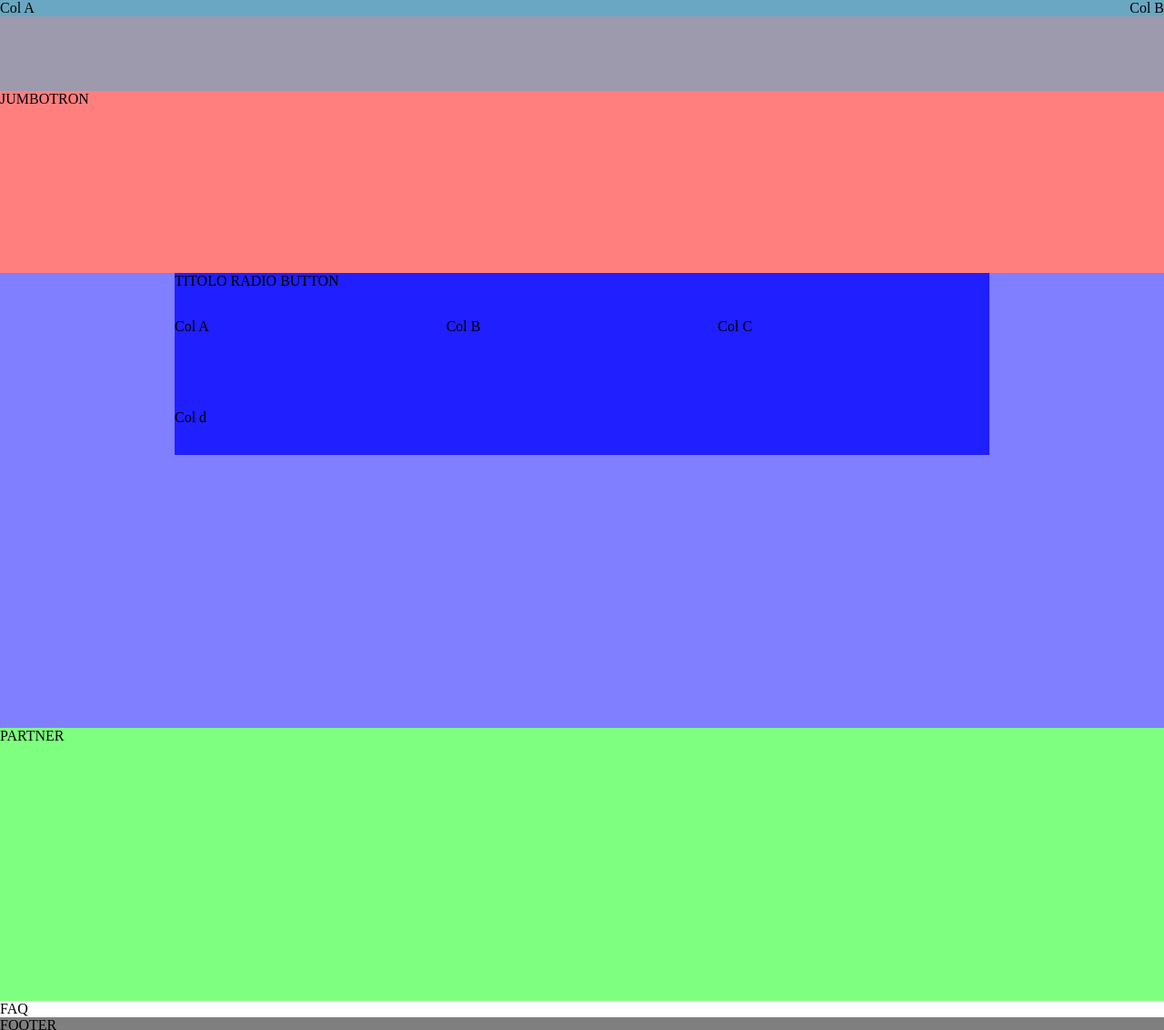
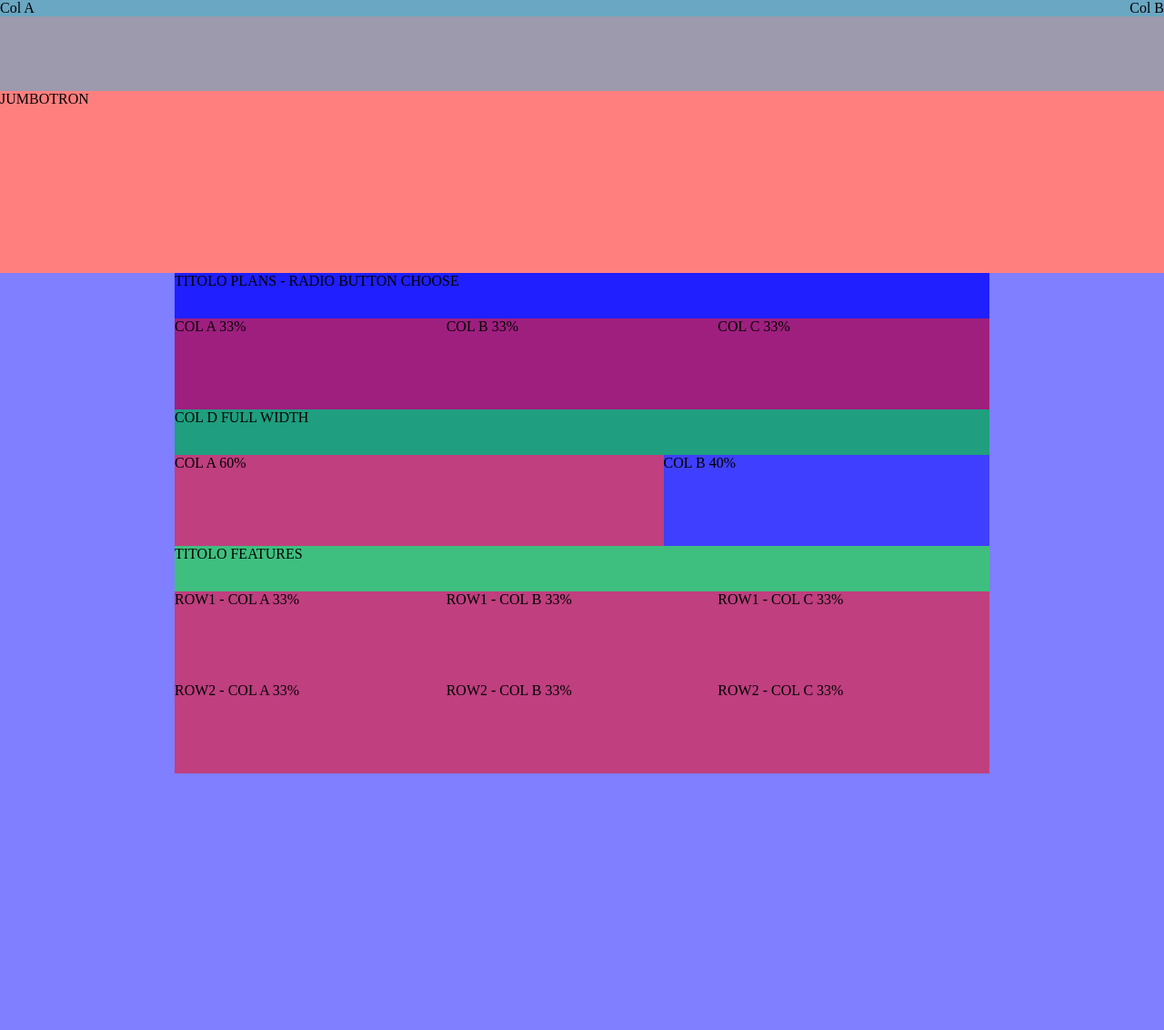
Before and after one commit to lucagaddini/htmlcss-dropbox, a plain HTML site: page index.html in a window 1280 px wide. Shown: the top 1132 px of the page at 91% size. Drawn offline with Linux system fonts and the light colour scheme.

Commit message:
{HTML} Added: Main completed Structure {CSS} Added: Main styles

```diff
--- a/assets/css/debug.css
+++ b/assets/css/debug.css
@@ -12,6 +12,10 @@
 
 .h500{
   height: 500px;
+}
+
+.h900{
+  height: 900px;
 }
 
 .debug-red{
--- a/index.html
+++ b/index.html
@@ -27,27 +27,56 @@
 
 
 <!-- MAIN -->
-<main class=" h500 debug-blue">
+<main class=" h900 debug-blue">
+
+  <!-- AVAILABLE PLANS SECTION -->
   <section class="plans container debug-blue ">
     <div class="plans-bottom h50 debug-blue">
-      TITOLO
-      RADIO BUTTON
+      TITOLO PLANS - RADIO BUTTON CHOOSE
     </div>
     <section class="plans-available clearfix">
-      <div class="col33 h100 debug-blue">Col A</div>
-      <div class="col33 h100 debug-blue">Col B</div>
-      <div class="col33 h100 debug-blue">Col C</div>
-      <div class="col-full-width h50 debug-blue">Col d</div>
+      <div class="col33 h100 debug-red">COL A 33%</div>
+      <div class="col33 h100 debug-red">COL B 33%</div>
+      <div class="col33 h100 debug-red">COL C 33%</div>
+      <div class="col-full-width h50 debug-green">COL D FULL WIDTH </div>
+    </section>
+  </section>
+  <!-- /AVAILABLE PLANS SECTION -->
+
+  <!-- FIND PARTNER SECTION -->
+  <section class="find-dropbox-partner container clearfix ">
+    <div class="col60 h100 debug-red">COL A 60%</div>
+    <div class="col40 h100 debug-blue">COL B 40%</div>
+  </section>
+  <!-- /FIND PARTNER SECTION -->
+
+  <!-- FEATURES SECTION -->
+  <section class="featurs container">
+    <div class="featurs-bottom h50 debug-green">
+      TITOLO FEATURES
+    </div>
+    <!-- ROW 1 -->
+    <section class="row clearfix">
+      <div class="col33 h100 debug-red">ROW1 - COL A 33%</div>
+      <div class="col33 h100 debug-red">ROW1 - COL B 33%</div>
+      <div class="col33 h100 debug-red">ROW1 - COL C 33%</div>
     </section>
 
+    <!-- ROW 2 -->
+    <section class="row clearfix">
+      <div class="col33 h100 debug-red">ROW2 - COL A 33%</div>
+      <div class="col33 h100 debug-red">ROW2 - COL B 33%</div>
+      <div class="col33 h100 debug-red">ROW2 - COL C 33%</div>
+    </section>
   </section>
+  <!-- /FEATURES SECTION -->
 </main>
 <!-- /MAIN -->
 
 
-<!-- PARTNER -->
-<section  class=" h300 debug-green">PARTNER</section>
-<!-- /ARTNER -->
+<!-- CLIENTS -->
+<section  class=" h300 debug-green">CLIENTS</section>
+<!-- /CLIENTS -->
 
 
 <!-- FAQ -->
```
